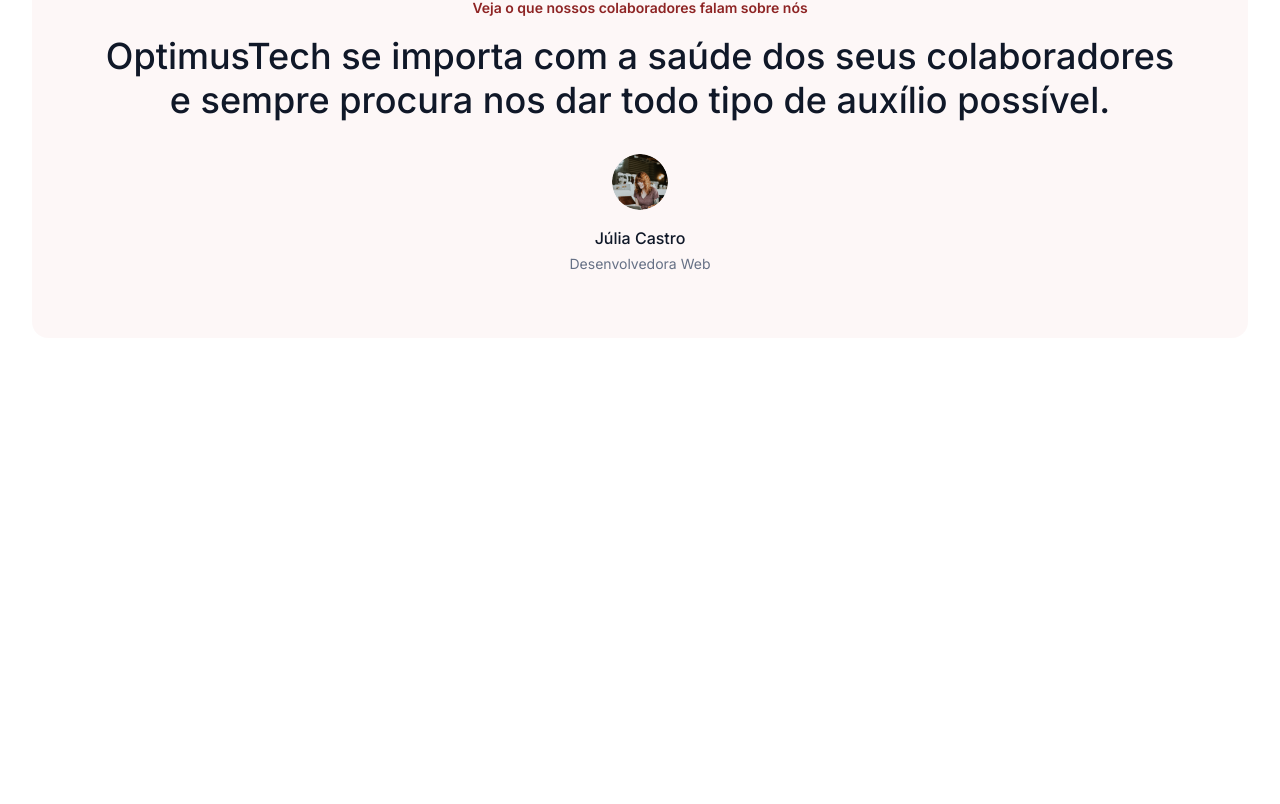
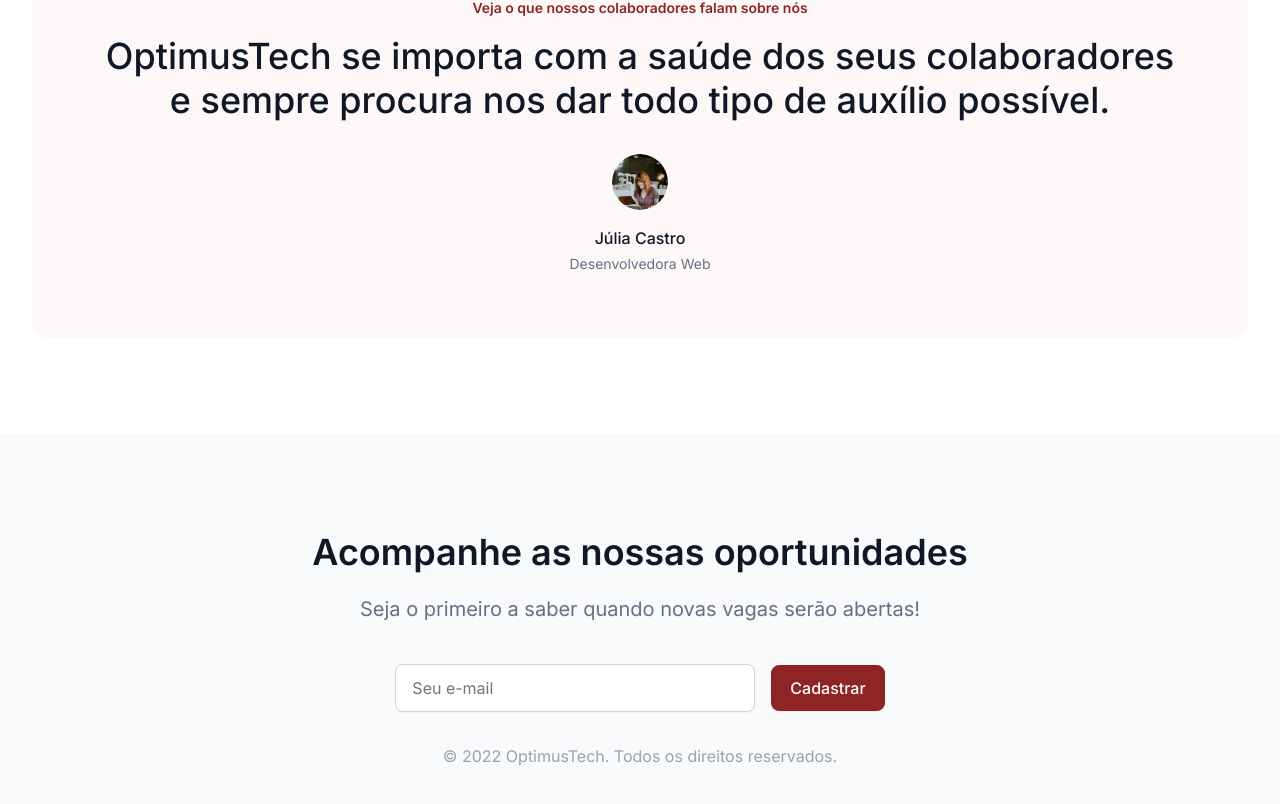
Before and after one commit to esa1715/optimustech-react, a React (Create React App) app: page / in a window 1280 px wide. Shown: the part 2647-3451 px from the top of the page. Before the commit the page ends 3081 px from the top, so only its background shows below. Built offline with nearby package versions, Linux system fonts and the light colour scheme.

Commit message:
Seção Formulario adicionada

```diff
--- a/src/App.js
+++ b/src/App.js
@@ -1,5 +1,6 @@
 import './App.css';
 import Depoimentos from './componentes/Depoimentos';
+import Formulario from './componentes/Formulario';
 import Header from './componentes/Header';
 import Metricas from './componentes/Metricas';
 import Vagas from './componentes/Vagas';
@@ -11,6 +12,7 @@ function App() {
       <Metricas />
       <Vagas />
       <Depoimentos />
+      <Formulario />
     </div>
   );
 }
--- /dev/null
+++ b/src/componentes/Formulario/Formulario.css
@@ -0,0 +1,108 @@
+.formulario {
+    display: flex;
+    flex-direction: column;
+    height: auto;
+    padding: 96px 0;
+    gap: 32px;
+    background: #F9FAFB;
+    justify-content: center;
+    align-items: center;
+}
+
+.formulario__content {
+    display: flex;
+    flex-direction: column;
+    width: auto;
+    height: auto;
+    gap: 40px;
+    justify-content: center;
+    align-items: center;
+}
+
+.formulario__text {
+    display: flex;
+    flex-direction: column;
+    height: auto;
+    justify-content: center;
+    gap: 20px;
+}
+
+.formulario__tit {
+    font-weight: 600;
+    font-size: 36px;
+    line-height: 44px;
+    letter-spacing: -2%;
+    text-align: center;
+    color: #101828;
+}
+
+.formulario__sup {
+    font-weight: 400;
+    font-size: 20px;
+    line-height: 30px;
+    letter-spacing: -2%;
+    text-align: center;
+    color: #667085;
+}
+
+.formulario__email {
+    display: flex;
+    width: auto;
+    height: auto;
+    gap: 16px;
+    justify-content: center;
+    align-items: center;
+}
+
+.formulario__input {
+    display: flex;
+    width: 360px;
+    height: 48px;
+    border-radius: 8px;
+    border-width: 1px;
+    padding: 12px 14px 12px 16px;
+    gap: 8px;
+    background: #FFFFFF;
+    border: 1px solid #D0D5DD;
+    box-shadow: 0px 1px 2px 0px #1018280D;
+    text-align: left;
+    font-weight: 400;
+    font-size: 16px;
+    line-height: 24px;
+    color: #667085;
+}
+
+.btncadastrar {
+    display: flex;
+    border-radius: 8px;
+    border-width: 1px;
+    padding: 10px 18px;
+    gap: 8px;
+    text-align: center;
+    background-color: #8E2424;
+    border: 1px solid #8E2424;
+    box-shadow: 0px 1px 2px 0px #1018280D;
+    font-weight: 500;
+    font-size: 16px;
+    line-height: 24px;
+    color: #FFFFFF;
+}
+
+.direitos {
+    font-weight: 400;
+    font-size: 16px;
+    line-height: 24px;
+    color: #98A2B3;
+}
+
+@media screen and (max-width: 1024px) {
+    .formulario, .formulario__content, .formulario__text, .formulario__email, .formulario__input, .btncadastrar, .direitos {
+        max-width: 100%;
+        height: auto;
+        flex-wrap: wrap;
+    }
+
+    .formulario {
+        padding-top: 5%;
+    }
+}
--- /dev/null
+++ b/src/componentes/Formulario/index.js
@@ -0,0 +1,22 @@
+import './Formulario.css'
+
+const Formulario = () => {
+    return (
+        <section className='formulario'>
+            <div className='formulario__content'>
+                <div className='formulario__text'>
+                    <h2 className='formulario__tit'>Acompanhe as nossas oportunidades</h2>
+                    <p className='formulario__sup'>Seja o primeiro a saber quando novas vagas serão abertas!</p>
+                </div>
+                <div className='formulario__email'>
+                    <input type='email' className='formulario__input' placeholder='Seu e-mail'>
+                    </input>
+                    <a href='' className='btncadastrar'>Cadastrar</a>
+                </div>
+            </div>
+            <span className='direitos'>© 2022 OptimusTech. Todos os direitos reservados.</span>
+        </section>
+    )
+}
+
+export default Formulario
--- a/src/index.css
+++ b/src/index.css
@@ -7,3 +7,8 @@
     text-decoration: none;
     font-family: "Inter", serif;
 }
+
+html, body {
+    overflow-x: hidden;
+    width: 100%;
+}
```
